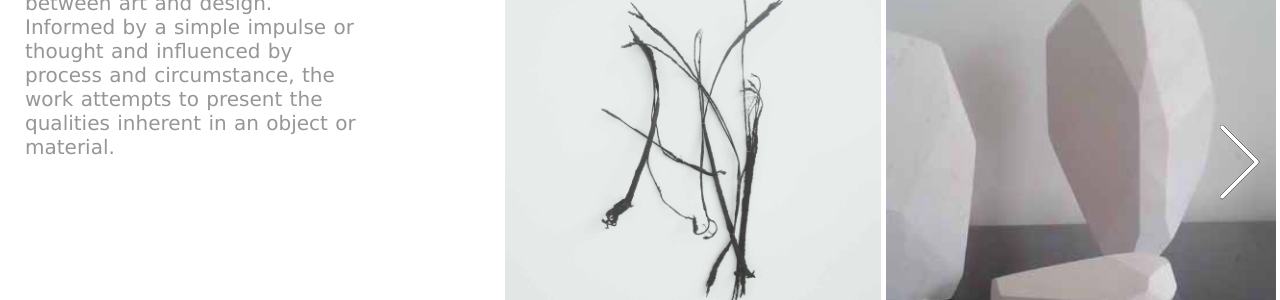
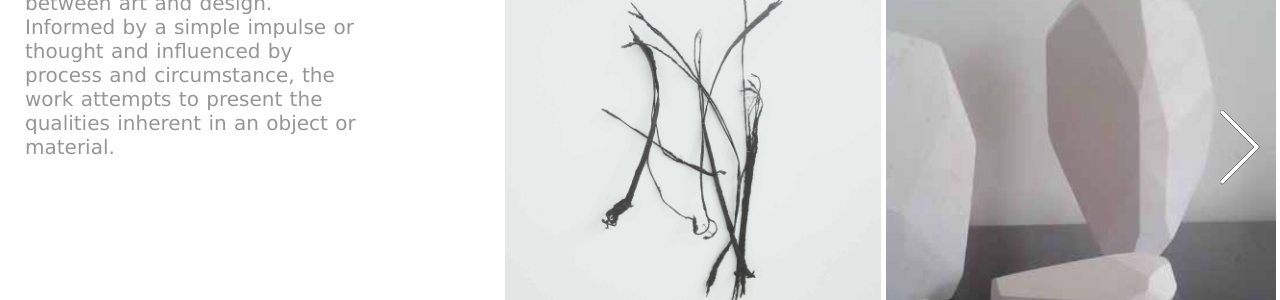
Before and after one commit to twozeroeightthree/website, a Jekyll site: the page built from index.html, in a window 1280 px wide. Shown: the part 127-427 px from the top of the page. Built offline with Jekyll 4.4.1, drawn with Linux system fonts in a browser that asks for light colours; the list of posts is cut into pages by our own code.

Commit message:
Compile script...

```diff
--- a/assets/main.css
+++ b/assets/main.css
@@ -124,7 +124,7 @@ footer.footer-post li:last-child:after {
   position: relative;
   top: 50%;
   left: 50%;
-  margin-top: -25px;
+  margin-top: -40px;
   margin-left: -10px;
 
   width: 40px;
```
Also changed, not shown: 1 other file.
